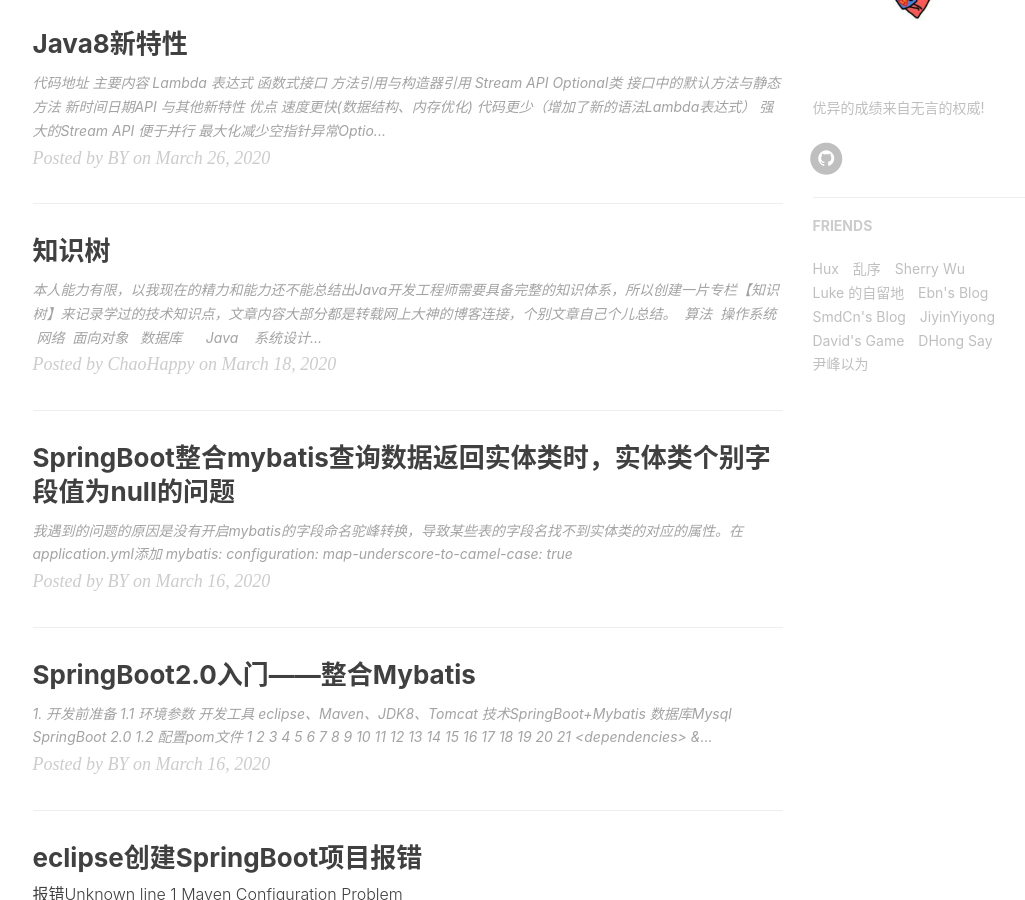
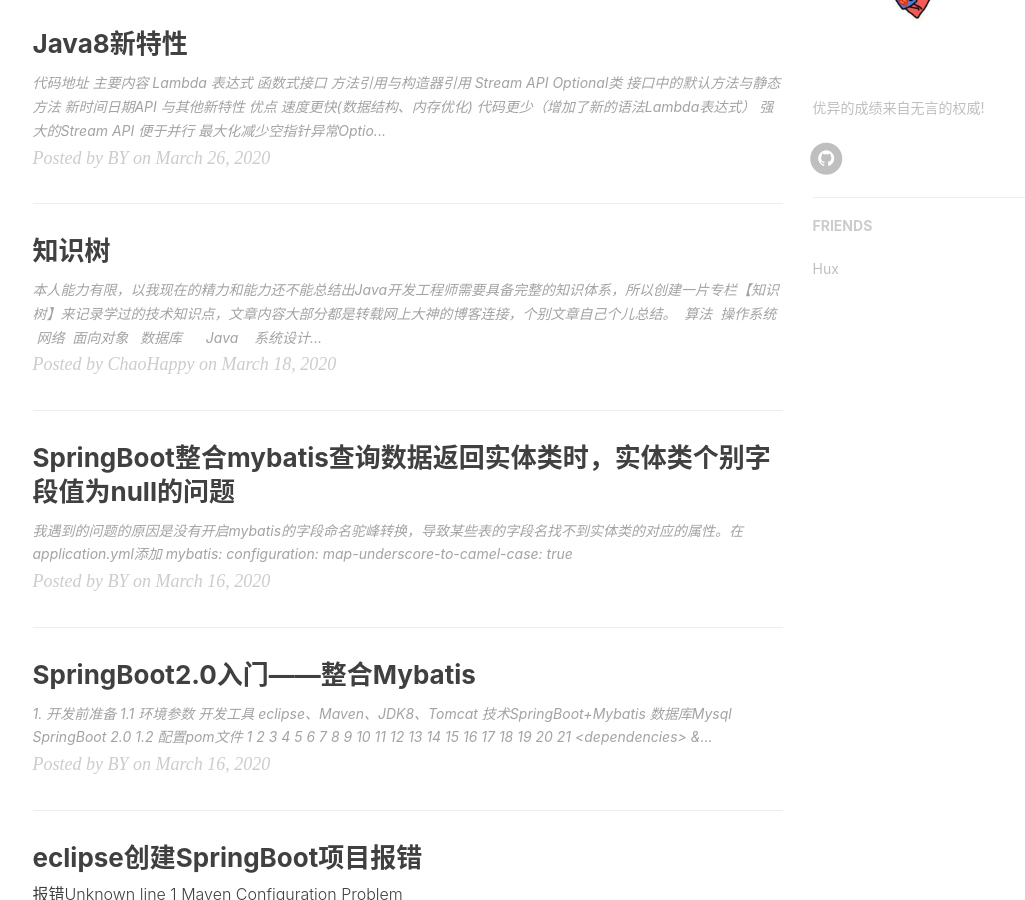
Before and after one commit to ChaoHappy/ChaoHappy.github.io, a Jekyll site: the page built from index.html, in a window 1280 px wide and 900 px high, scrolled down 854 px. Shown: the whole window, without its empty margins (135-1160 px from the left). Built offline with Jekyll 4.4.1, drawn with Linux system fonts in a browser that asks for light colours; nearby versions of some CDN libraries; the list of posts is cut into pages by our own code; comment, search, counter and statistics services are not loaded.

Commit message:
Update _config.yml

```diff
--- a/_config.yml
+++ b/_config.yml
@@ -111,40 +111,10 @@
 
 
 
-# Friends
+# Following
 friends: [
     {
-    #     title: "Su",
-    #     href: "http://su.gallery/"
-    # },{
         title: "Hux",
         href: "https://huangxuan.me/"
-    },{
-        title: "乱序",
-        href: "http://mida.re/"
-    },{
-        title: "Sherry Wu",
-        href: "https://xuechundesign.github.io"
-    },{
-        title: "Luke 的自留地",
-        href: "http://hmqk1995.github.io"
-    },{
-        title: "Ebn's Blog",
-        href: "http://ebnbin.com/"
-    },{
-        title: "SmdCn's Blog",
-        href: "http://blog.smdcn.net"
-    },{
-        title: "JiyinYiyong",
-        href: "http://tiye.me/"
-    },{
-        title: "David's Game",
-        href: "https://www.ruoyaowu.com/"
-    },{
-        title: "DHong Say",
-        href: "http://dhong.co"
-    },{
-        title: "尹峰以为",
-        href: "http://ingf.github.io/"
     }
 ]
```
